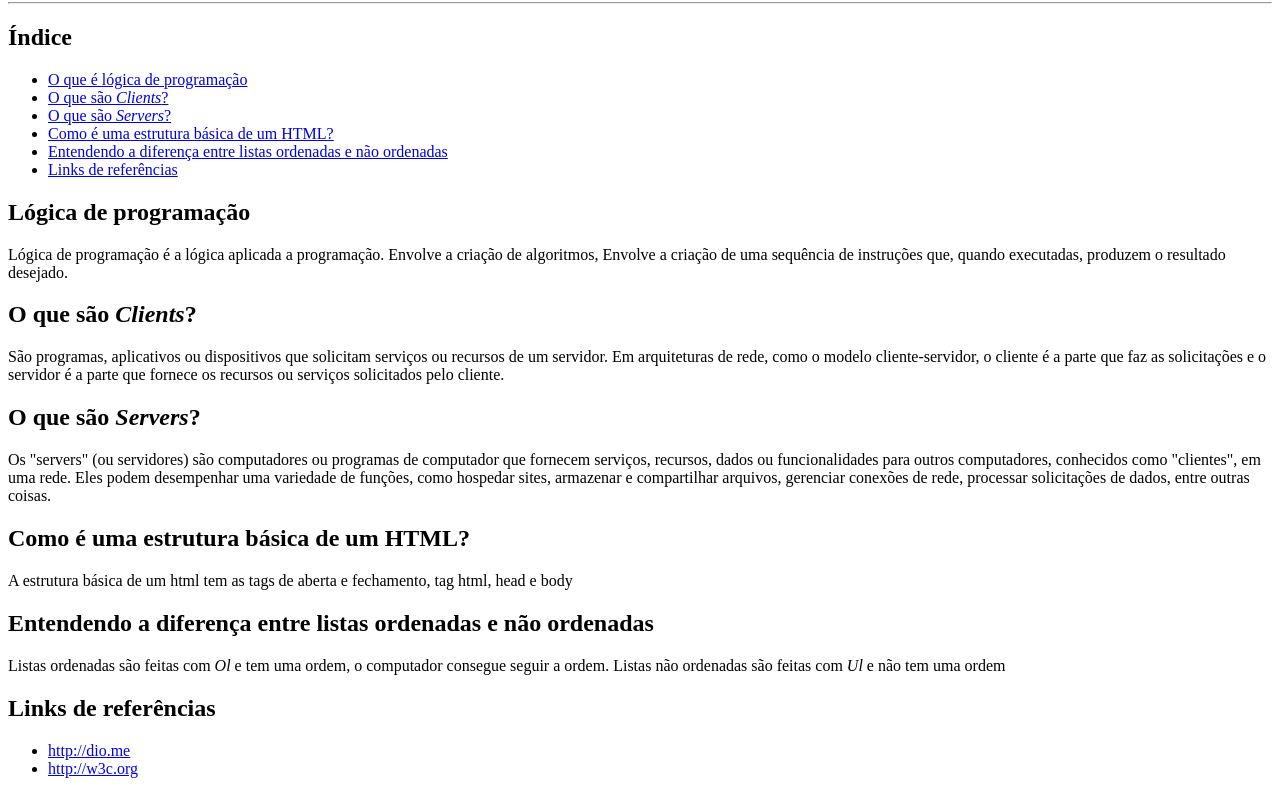
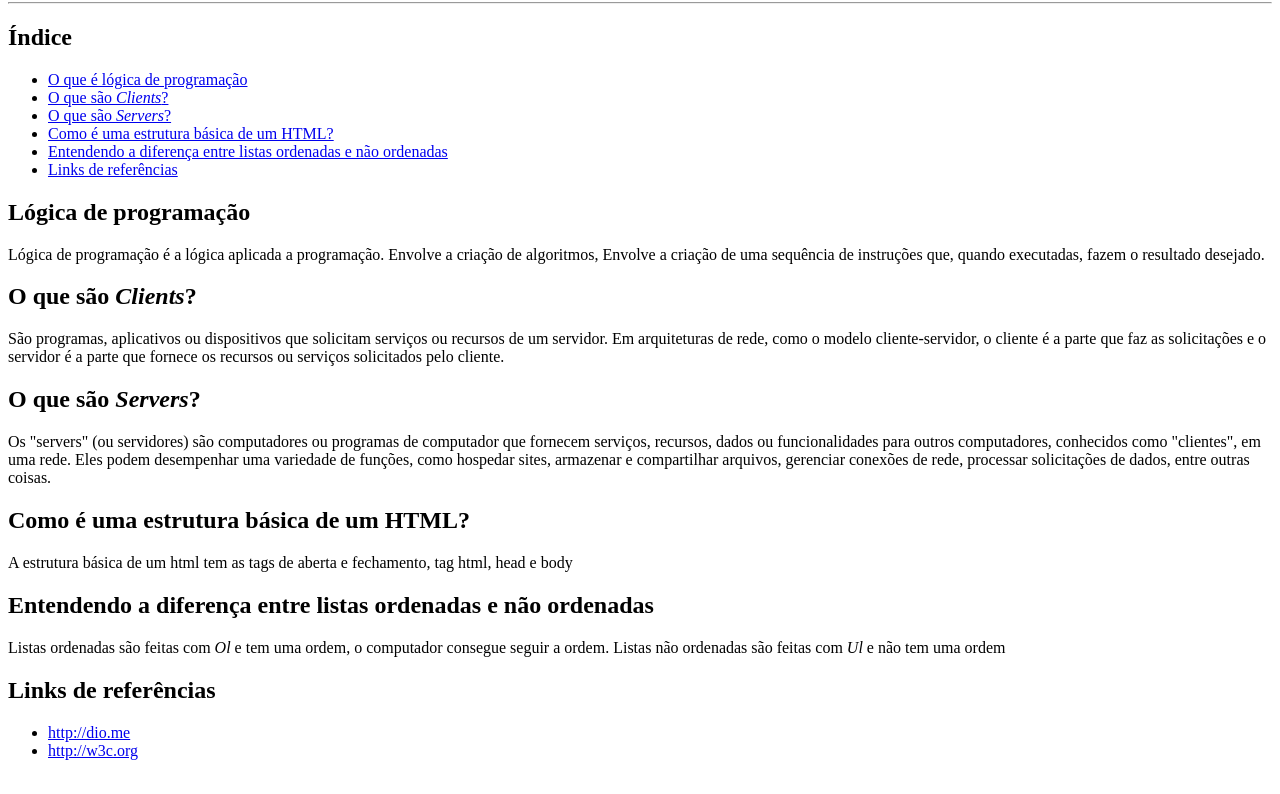
Before and after one commit to GabiCath/exerc-cio-dio, a plain HTML site: page index.html in a window 1280 px wide. Shown: the part 78-872 px from the top of the page. Drawn offline with Linux system fonts and the light colour scheme.

Commit message:
Update index.html

```diff
--- a/index.html
+++ b/index.html
@@ -21,7 +21,7 @@
     </ul>
 
     <h2 id="logicaprogramaçao">Lógica de programação</h2>
-    <p>Lógica de programação é a lógica aplicada a programação. Envolve a criação de algoritmos,  Envolve a criação de uma sequência de instruções que, quando executadas, produzem o resultado desejado.</p>
+    <p>Lógica de programação é a lógica aplicada a programação. Envolve a criação de algoritmos,  Envolve a criação de uma sequência de instruções que, quando executadas, fazem o resultado desejado.</p>
 
     <h2 id="clients">O que são <i>Clients</i>?</h2>
     <p>São programas, aplicativos ou dispositivos que solicitam serviços ou recursos de um servidor. Em arquiteturas de rede, como o modelo cliente-servidor, o cliente é a parte que faz as solicitações e o servidor é a parte que fornece os recursos ou serviços solicitados pelo cliente.</p>
```
